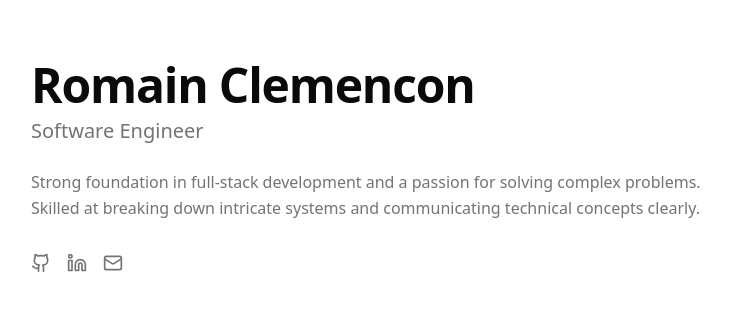
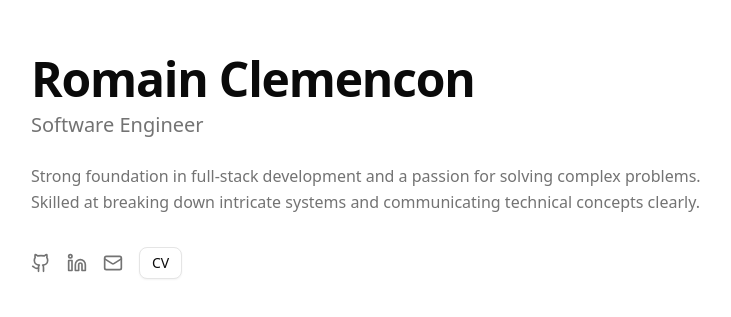
Before and after one commit to RomainClem/portfolio, a React (Vite) app: page / in a window 1280 px wide. Shown: the part 233-550 px from the top of the page, without its empty margins (273-1004 px from the left). Built offline with nearby package versions, Linux system fonts and the light colour scheme.

Commit message:
added an archaic cv button

```diff
--- a/src/components/sections/Hero.tsx
+++ b/src/components/sections/Hero.tsx
@@ -1,5 +1,6 @@
 import { Github, Linkedin, Mail } from "lucide-react";
 import { personalInfo, socialLinks } from "@/data/portfolio";
+import { Button } from "@/components/ui/button";
 
 export function Hero() {
   return (
@@ -47,6 +48,16 @@ export function Hero() {
           >
             <Mail className="h-5 w-5" />
           </a>
+          <Button asChild variant="outline" size="sm">
+            <a
+              href="/cv.pdf"
+              target="_blank"
+              rel="noopener noreferrer"
+              aria-label="View CV"
+            >
+              CV
+            </a>
+          </Button>
         </div>
       </div>
     </section>
```
